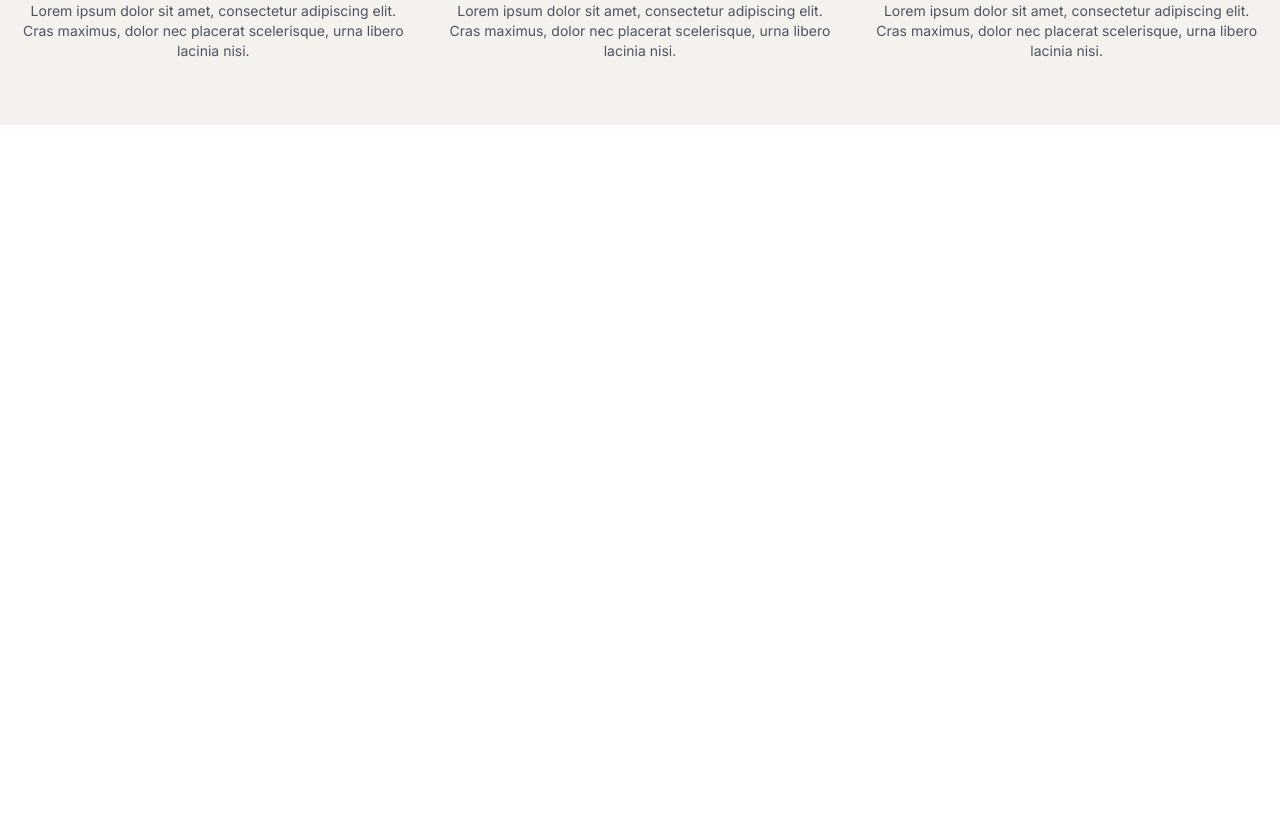
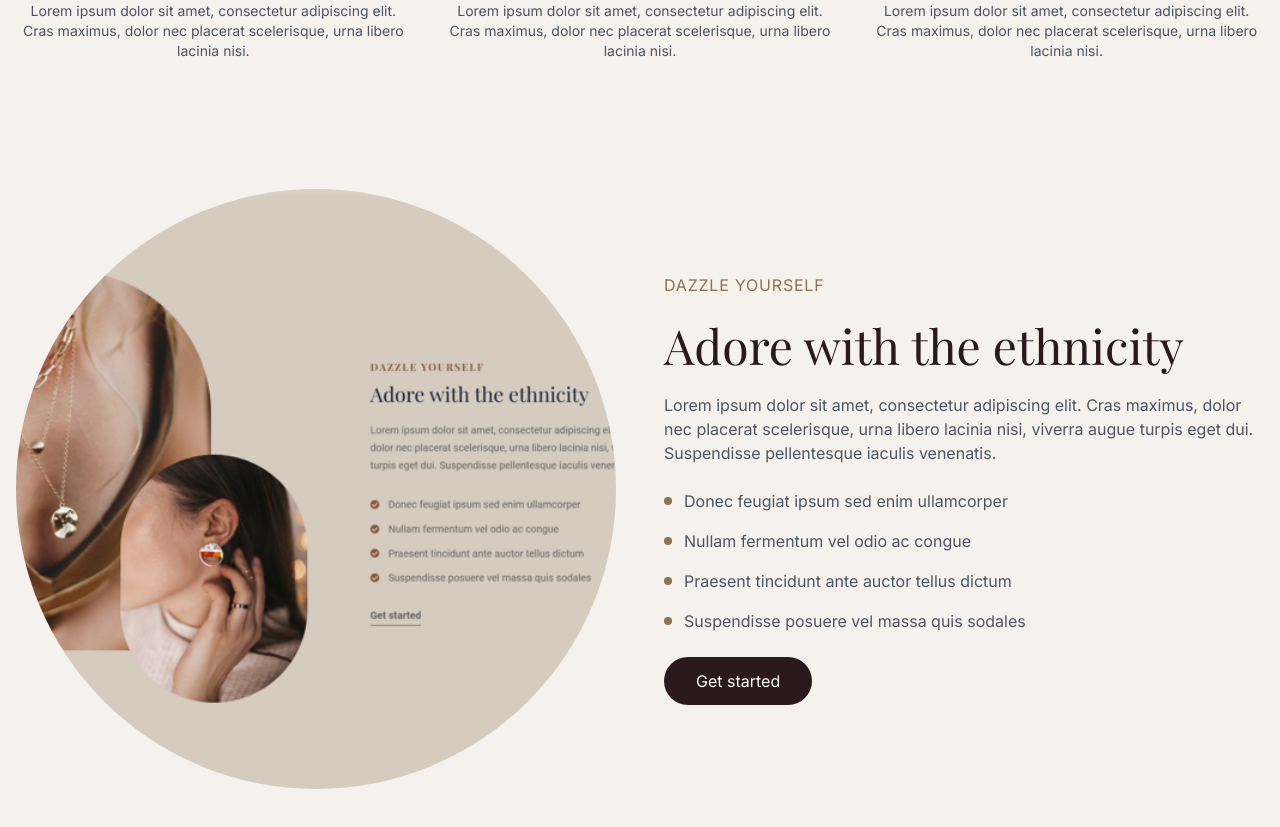
Before and after one commit to amraha1/glittering-ui, a React (Vite) app: page / in a window 1280 px wide. Shown: the part 1760-2587 px from the top of the page. Before the commit the page ends 1885 px from the top, so only its background shows below. Built offline with nearby package versions, Linux system fonts and the light colour scheme.

Commit message:
Add UI component below existing elements
This commit adds a new UI component below the existing elements in the application. The specific details of the UI component to be added are not specified.
[skip gpt_engineer]

```diff
--- /dev/null
+++ b/src/components/ProductFeature.tsx
@@ -0,0 +1,54 @@
+const ProductFeature = () => {
+  return (
+    <div className="bg-jewelry-background py-16">
+      <div className="container mx-auto px-4">
+        <div className="grid md:grid-cols-2 gap-12 items-center">
+          <div className="relative">
+            <div className="relative w-full pt-[100%] rounded-full overflow-hidden">
+              <img
+                src="/lovable-uploads/dc728331-f71d-4809-b530-877bd1bbcc9f.png"
+                alt="Elegant Jewelry"
+                className="absolute inset-0 w-full h-full object-cover"
+              />
+            </div>
+          </div>
+
+          <div className="space-y-6">
+            <p className="text-jewelry-accent uppercase tracking-wider">DAZZLE YOURSELF</p>
+            <h2 className="text-4xl md:text-5xl font-serif text-jewelry-text leading-tight">
+              Adore with the ethnicity
+            </h2>
+            <p className="text-gray-600">
+              Lorem ipsum dolor sit amet, consectetur adipiscing elit. Cras maximus, dolor nec placerat scelerisque, urna libero lacinia nisi, viverra augue turpis eget dui. Suspendisse pellentesque iaculis venenatis.
+            </p>
+
+            <ul className="space-y-4">
+              <li className="flex items-center gap-3">
+                <span className="w-2 h-2 rounded-full bg-jewelry-accent"></span>
+                <span className="text-gray-600">Donec feugiat ipsum sed enim ullamcorper</span>
+              </li>
+              <li className="flex items-center gap-3">
+                <span className="w-2 h-2 rounded-full bg-jewelry-accent"></span>
+                <span className="text-gray-600">Nullam fermentum vel odio ac congue</span>
+              </li>
+              <li className="flex items-center gap-3">
+                <span className="w-2 h-2 rounded-full bg-jewelry-accent"></span>
+                <span className="text-gray-600">Praesent tincidunt ante auctor tellus dictum</span>
+              </li>
+              <li className="flex items-center gap-3">
+                <span className="w-2 h-2 rounded-full bg-jewelry-accent"></span>
+                <span className="text-gray-600">Suspendisse posuere vel massa quis sodales</span>
+              </li>
+            </ul>
+
+            <button className="bg-jewelry-text text-white px-8 py-3 rounded-full hover:bg-jewelry-accent transition-colors">
+              Get started
+            </button>
+          </div>
+        </div>
+      </div>
+    </div>
+  );
+};
+
+export default ProductFeature;
--- a/src/pages/Index.tsx
+++ b/src/pages/Index.tsx
@@ -1,6 +1,7 @@
 import Navbar from "../components/Navbar";
 import Hero from "../components/Hero";
 import ProductShowcase from "../components/ProductShowcase";
+import ProductFeature from "../components/ProductFeature";
 
 const Index = () => {
   return (
@@ -8,6 +9,7 @@ const Index = () => {
       <Navbar />
       <Hero />
       <ProductShowcase />
+      <ProductFeature />
     </div>
   );
 };
```
Also changed, not shown: public/lovable-uploads/dc728331-f71d-4809-b530-877bd1bbcc9f.png (added).
